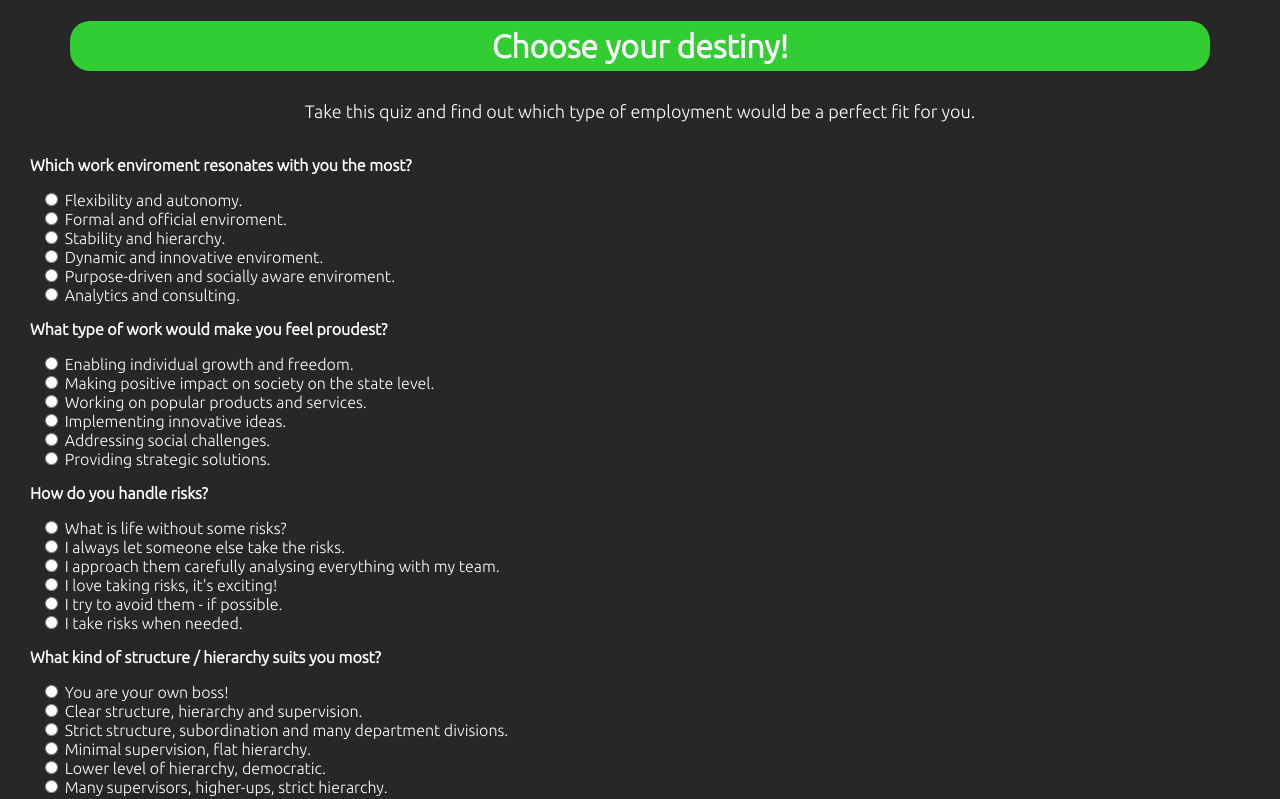
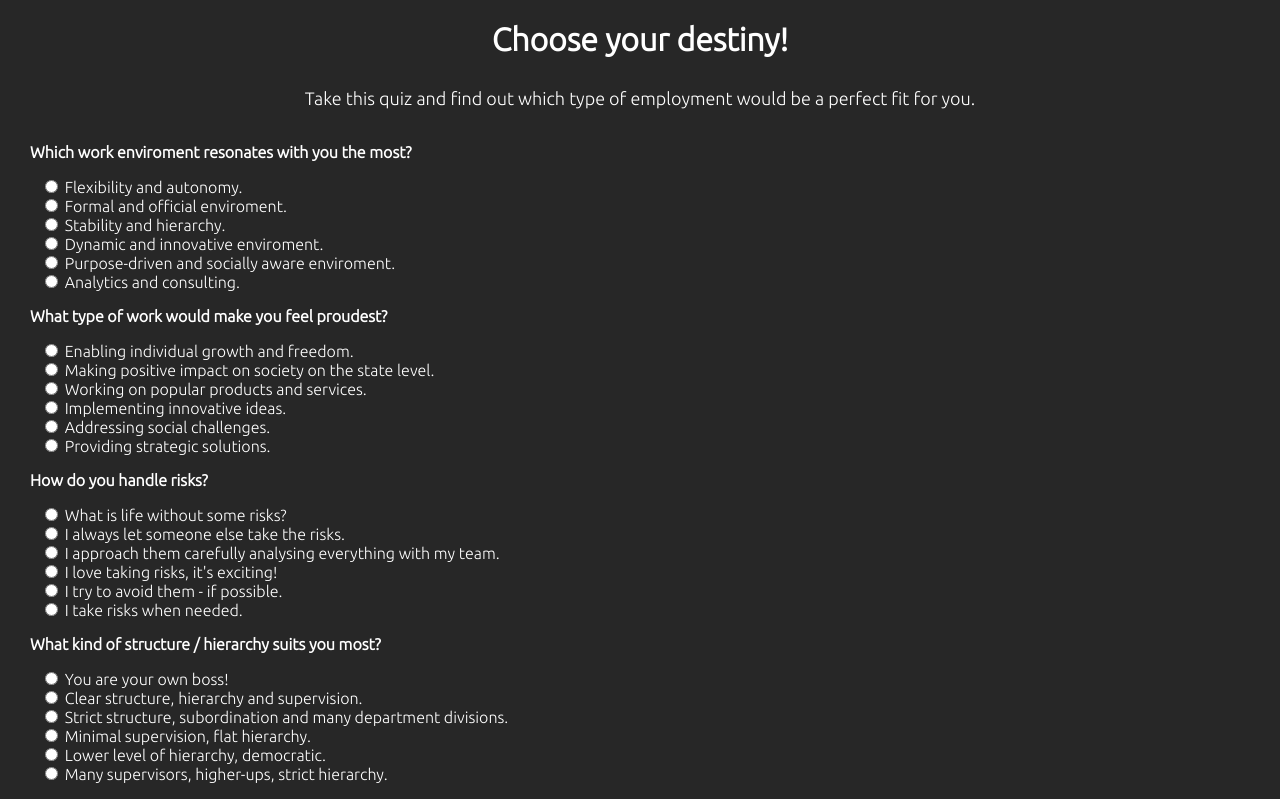
Before and after one commit to PoppyRed91/Quiz, a plain HTML site: page index.html in a window 1280 px wide. Shown: the top 799 px of the page. Drawn offline with Linux system fonts and the light colour scheme.

Commit message:
really final one
deleted green background

```diff
--- a/style.css
+++ b/style.css
@@ -14,11 +14,6 @@ h1 {
     display: flex;
     justify-content: center;
     align-items: center;
-    background-color: limegreen;
-    margin-left: 70px;
-    margin-right: 70px;
-    height: 50px;
-    border-radius: 20px;
 }
 
 .main-menu > p {
```
